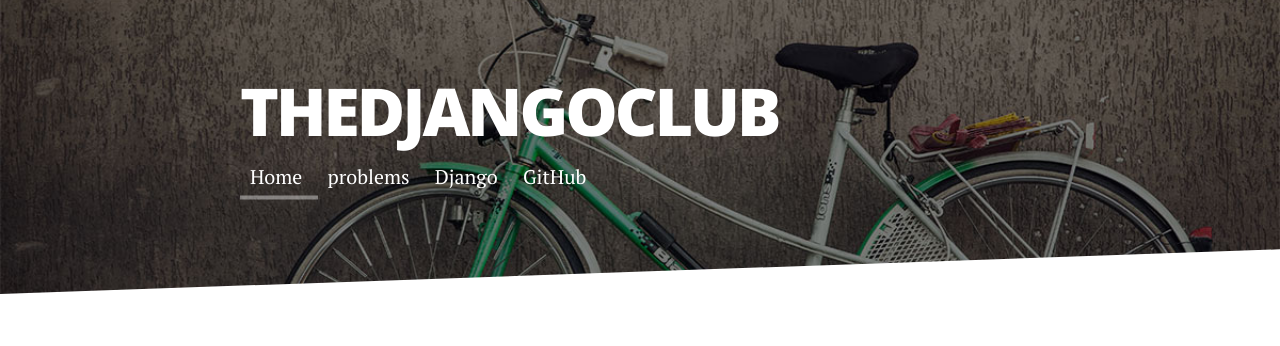
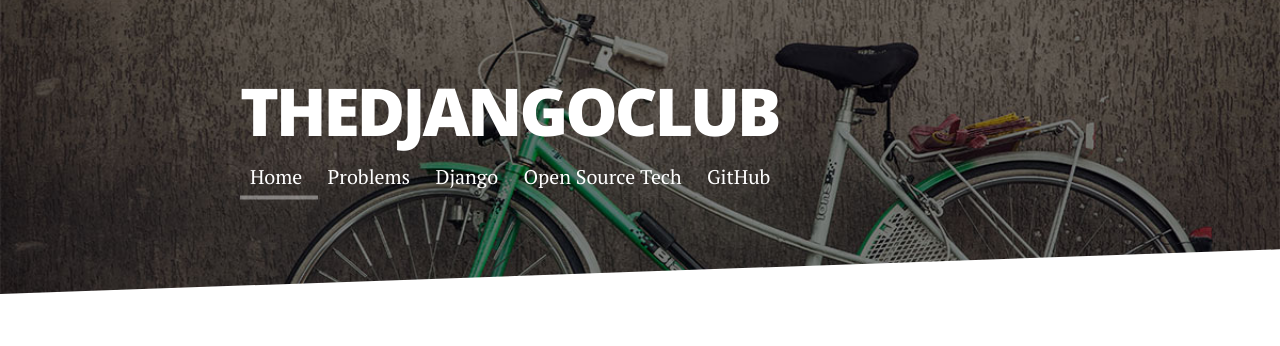
Before and after one commit to thedjangoclub/thedjangoclub.github.io, a Jekyll site: the page built from index.html, in a window 1280 px wide. Shown: the top 346 px of the page. Built offline with Jekyll 4.4.1, drawn with Linux system fonts in a browser that asks for light colours; nearby versions of some CDN libraries; the list of posts is cut into pages by our own code; comment, search, counter and statistics services are not loaded.

Commit message:
Update _config.yml

```diff
--- a/_config.yml
+++ b/_config.yml
@@ -14,10 +14,12 @@
 navigation:
   - title: Home
     url: /index.html
-  - title: problems
+  - title: Problems
     url: /problems
   - title: Django
     url: /django
+  - title: Open Source Tech
+    url: /opentech
 
 
 
@@ -25,4 +27,4 @@
   github: thedjangoclub
   email: syedjafer1997@gmail.com
 
-google_analytics: "UA-100880115-1"
+google_analytics: ""
```
